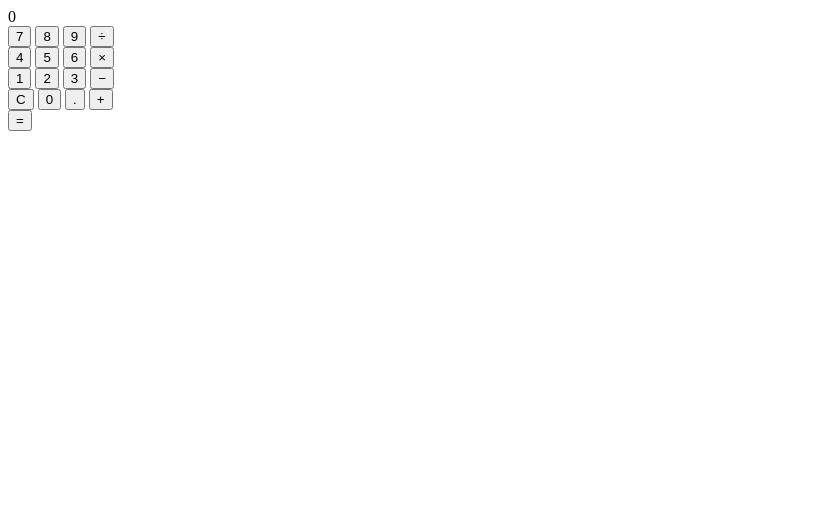
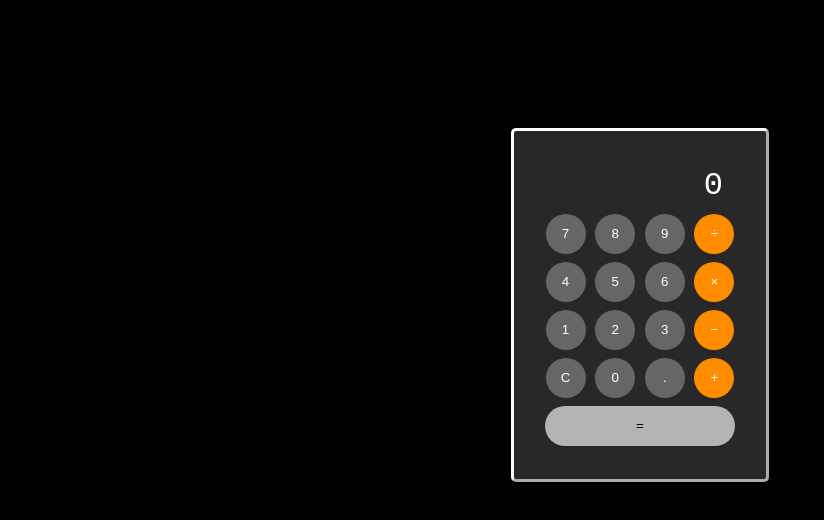
Before and after one commit to Nestordeveloper/calculadora-basica, a plain HTML site: page index.html in a window 1280 px wide. Shown: the whole page, without its empty margins (0-824 px from the left). Drawn offline with Linux system fonts and the light colour scheme.

Commit message:
Hoja de estilos terminada

```diff
--- a/index.html
+++ b/index.html
@@ -1,5 +1,6 @@
 <!DOCTYPE html>
 <html lang="en">
+
 <head>
     <meta charset="UTF-8">
     <meta name="viewport" content="width=device-width, initial-scale=1.0">
@@ -7,6 +8,7 @@
     <title>Calculadora</title>
 </head>
 <body>
+    <div class="background">
         <div id="calculator">
             <div id="display">0</div>
             <div class="row">
@@ -34,9 +36,11 @@
                 <button class="operator" onclick="setOP('+');">+</button>
             </div>
             <div class="row">
-            <button id="equals" onclick="calculate()">=</div>
+                <button id="equals" onclick="calculate()">=
             </div>
-        <div>
+        </div>
+    </div>
 </body>
 <script src="./scripts/index.js"></script>
+
 </html>
--- a/styles/styles.css
+++ b/styles/styles.css
@@ -0,0 +1,56 @@
+body {
+    background-color: black;
+    margin: 0;
+    padding: 0;
+    font-family: monospace, serif;
+}
+.background {
+    display: flex;
+    justify-content: center;
+}
+#calculator {
+    background-color: rgb(40, 40, 40);
+    display: flex;
+    flex-direction: column;
+    justify-content:center;
+    align-items:center;
+    width: 200px;
+    border-radius: 5px;
+    border: white outset;
+    padding: 2%;
+    margin-top: 10%;
+}
+.row {
+    height: 3rem;
+}
+button {
+    border-radius: 50%;
+    border-style: none;
+    width: 40px;
+    height: 40px;
+    background-color: #666;
+    color: #fff;
+    padding: 5%;
+}
+button:active {
+    background-color: rgb(180, 180, 180);
+}
+#display {
+    color: white;
+    font-size: 2em;
+    text-align: right;
+    padding: 5%;
+    width: 83%;
+}
+.operator {
+    background-color: darkorange;
+}
+.operator:active {
+    background-color: orange;
+}
+#equals {
+    width: 190px;
+    border-radius: 20px;
+    background-color: rgb(180, 180, 180);
+    color: black;
+}
```
Lines whose indentation alone changed are shown as unchanged.
